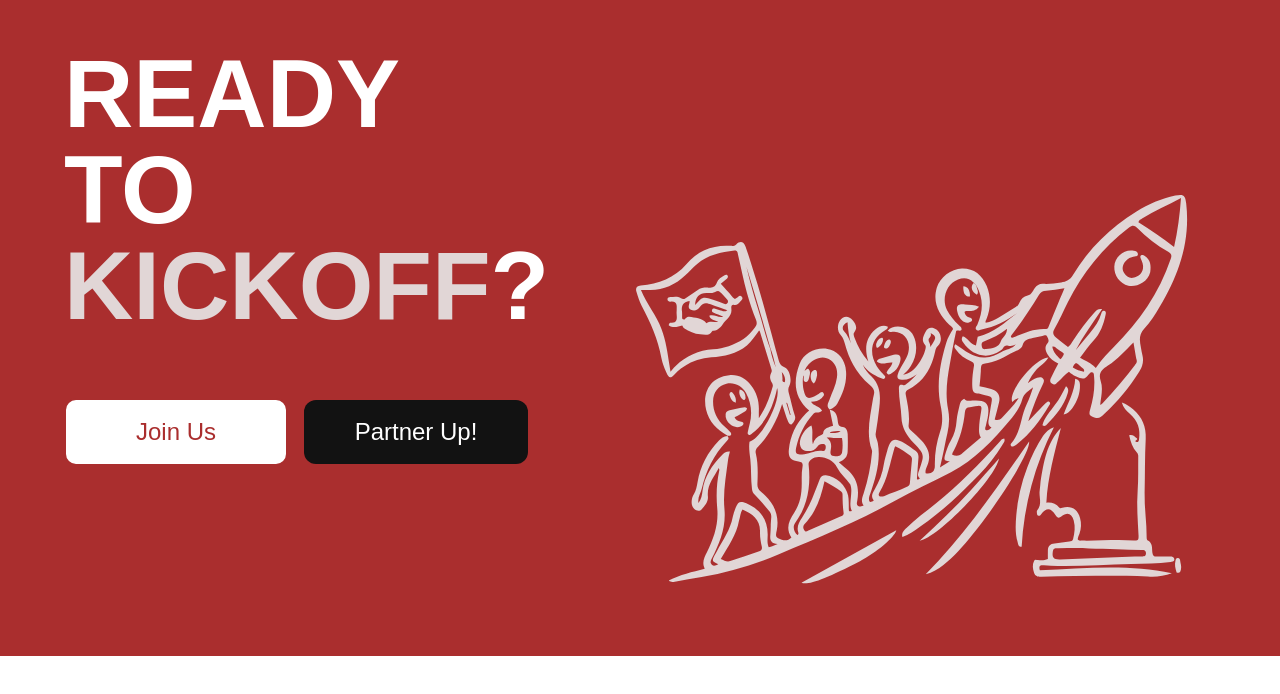
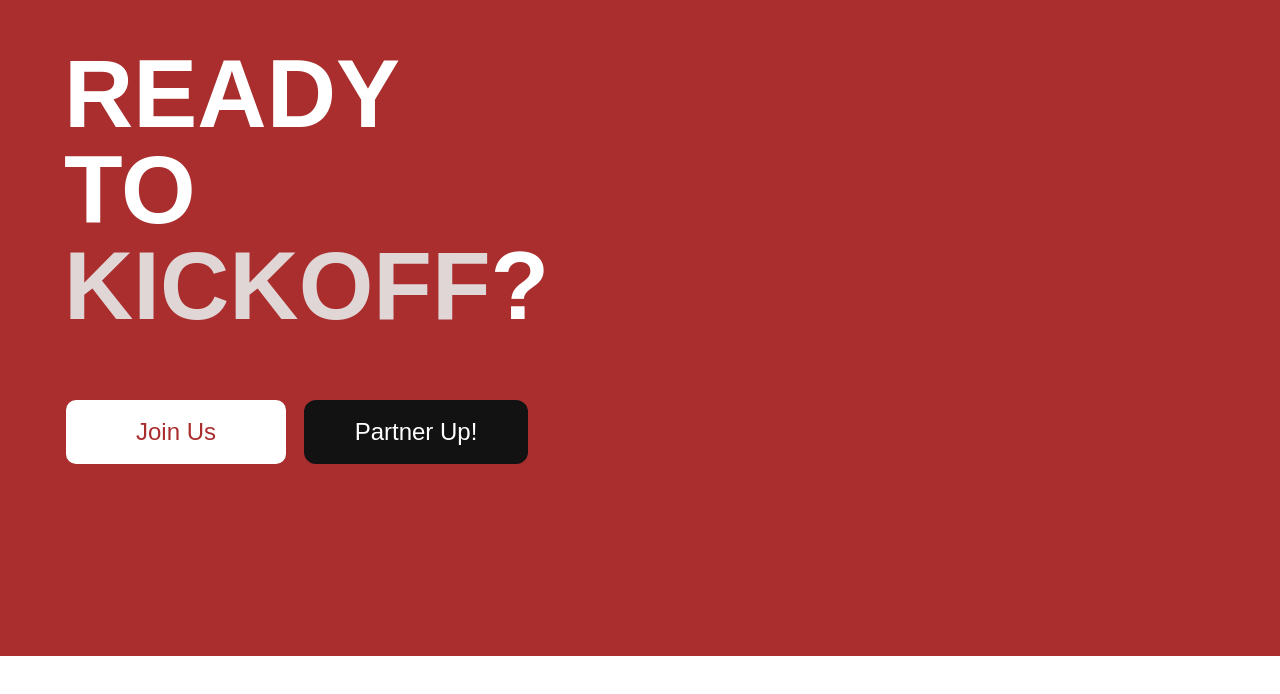
Before and after one commit to Kxtnny/YeS-Website, a Next.js app: page / in a window 1280 px wide. Shown: the part 1879-2573 px from the top of the page. Built offline with nearby package versions, Linux system fonts and the light colour scheme.

Commit message:
test: disable svg

```diff
--- a/app/page.tsx
+++ b/app/page.tsx
@@ -28,9 +28,7 @@ export function DontKnowWhereToStartStoryBoard() {
           </div>
         </div>
         <div className="flex-1 pb-8">
-          <svg
-            // width="515"
-            // height="773"
+          {/* <svg
             className="w-full h-full"
             viewBox="0 0 515 773"
             fill="none"
@@ -96,7 +94,7 @@ export function DontKnowWhereToStartStoryBoard() {
               d="M237.472 142.432C236.9 144.785 236.688 145.804 237.472 148.158C242.538 151.18 249.568 154.573 255.578 153.705C256.212 153.528 256.846 153.351 257.5 153.168C257.5 151.515 257.5 149.862 257.5 148.158C251.533 144.27 244.631 141.87 237.472 142.432Z"
               fill="white"
             />
-          </svg>
+          </svg> */}
         </div>
       </div>
     </div>
@@ -149,7 +147,7 @@ export function WhyYeSExistStoryBoard() {
           </div>
         </div>
         <div className="flex-1">
-          <svg
+          {/* <svg
             className="w-full h-full"
             viewBox="0 0 966 644"
             fill="none"
@@ -380,7 +378,7 @@ export function WhyYeSExistStoryBoard() {
               d="M433.806 210.194C434.691 210.194 435.577 210.194 436.489 210.194C436.489 211.08 436.489 211.965 436.489 212.878C435.603 212.583 434.718 212.287 433.806 211.983C433.806 211.393 433.806 210.803 433.806 210.194Z"
               fill="#E1D6D6"
             />
-          </svg>
+          </svg> */}
         </div>
       </div>
     </div>
@@ -409,7 +407,7 @@ export function SparkCultureStoryBoard() {
           className="min-h-0 w-full flex-3"
           // style={{ maxHeight: "calc(100vh - 200px)" }}
         >
-          <svg
+          {/* <svg
             className="w-full h-full"
             viewBox="0 0 783 561"
             fill="none"
@@ -566,7 +564,7 @@ export function SparkCultureStoryBoard() {
                 <rect width="783" height="561" fill="white" />
               </clipPath>
             </defs>
-          </svg>
+          </svg> */}
         </div>
       </div>
     </div>
@@ -599,7 +597,7 @@ function ReadyToKickOffStoryboard() {
           </div>
         </div>
         <div className="flex-3 xl:flex-5 flex flex-col justify-end items-end">
-          <svg
+          {/* <svg
             className="w-full aspect-1353/934"
             viewBox="0 0 1353 934"
             fill="none"
@@ -693,7 +691,7 @@ function ReadyToKickOffStoryboard() {
               d="M544.018 460.92C542.521 467.452 541.816 473.485 537.42 478.017C529.488 472.749 528.648 454.974 536.506 451.59C544.016 448.355 543.981 455.022 544.018 460.92Z"
               fill="#E1D6D6"
             />
-          </svg>
+          </svg> */}
         </div>
       </div>
     </div>
```
